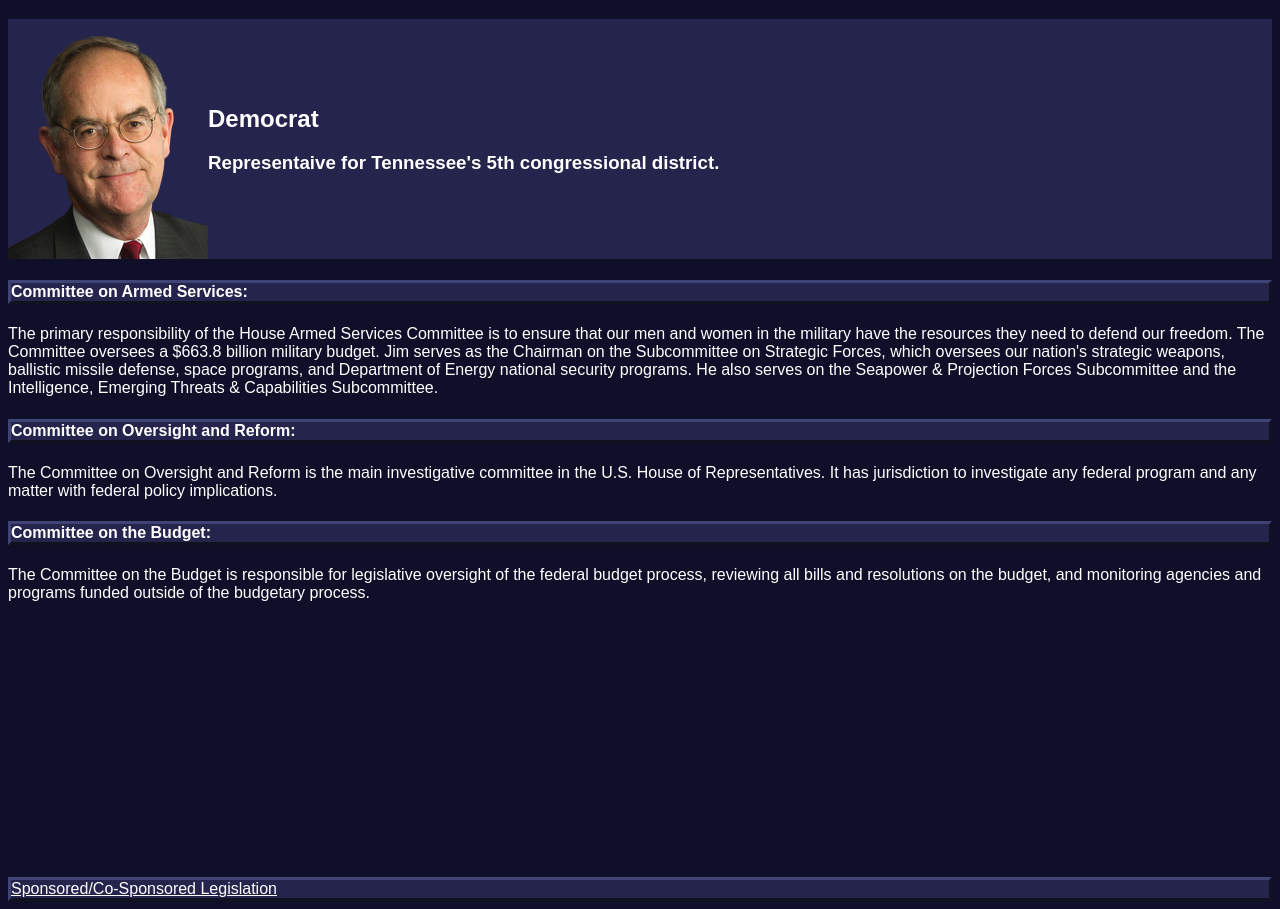
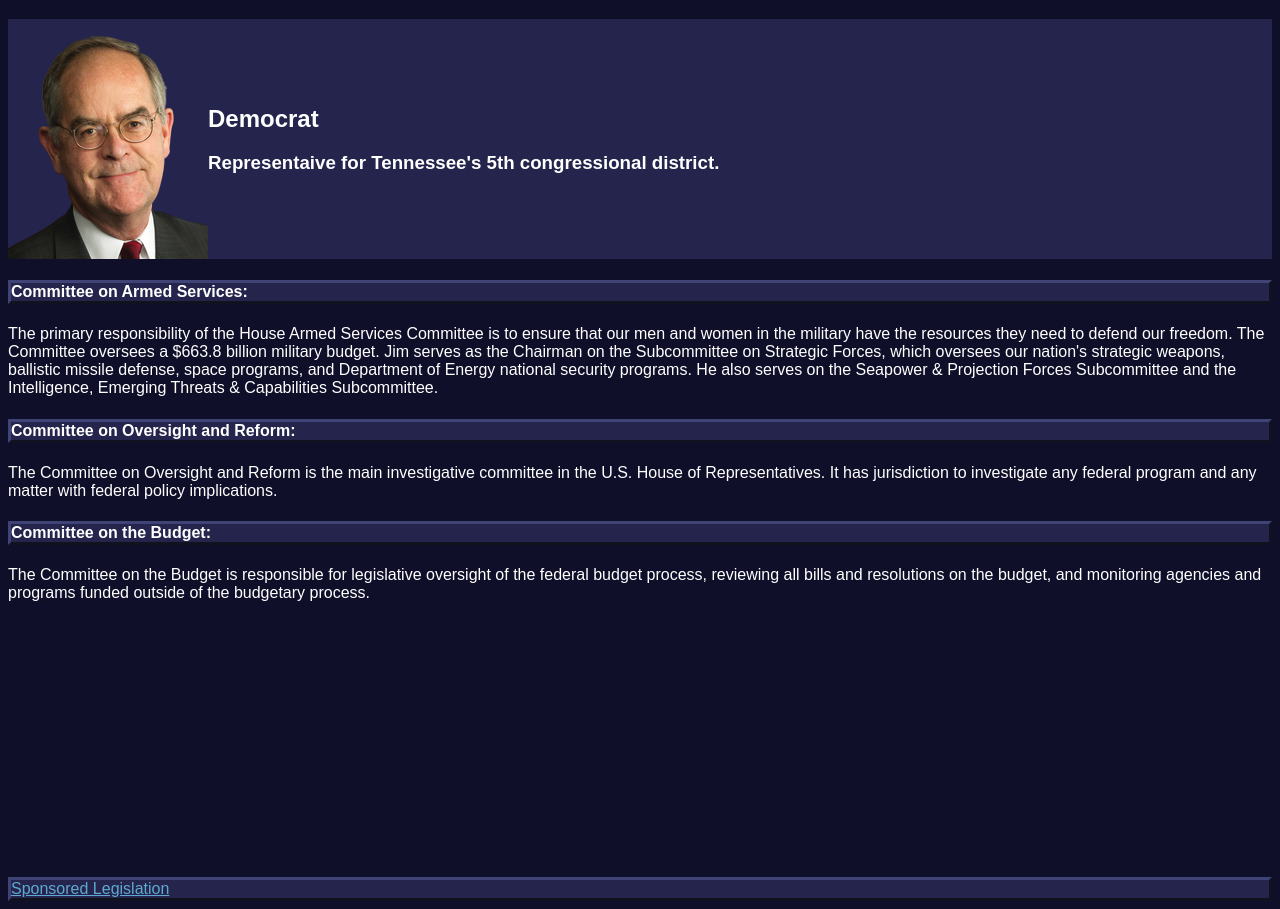
Before and after one commit to JavontaeH/congressional-rep-practice, a plain HTML site: page index.html in a window 1280 px wide. Shown: the part 67-976 px from the top of the page. Drawn offline with Linux system fonts and the light colour scheme.

Commit message:
updated link styling

```diff
--- a/css/main.css
+++ b/css/main.css
@@ -32,7 +32,7 @@ h1 {
 a {
   display: flex;
   margin-top: 275px;
-  color: white;
+  color: #5ea9cf;
   border-style: outset;
   border-color: #3f4375;
   background-color: #24244c;
--- a/index.html
+++ b/index.html
@@ -49,7 +49,9 @@
             </section>
 
             <section class="rep-links">
-                <a href="https://www.congress.gov/member/james-cooper/C000754">Sponsored/Co-Sponsored Legislation</a>
+                <a
+                    href="https://www.congress.gov/member/james-cooper/C000754?q=%7B%22sponsorship%22%3A%22sponsored%22%7D">Sponsored
+                    Legislation</a>
             </section>
         </article>
 
```
